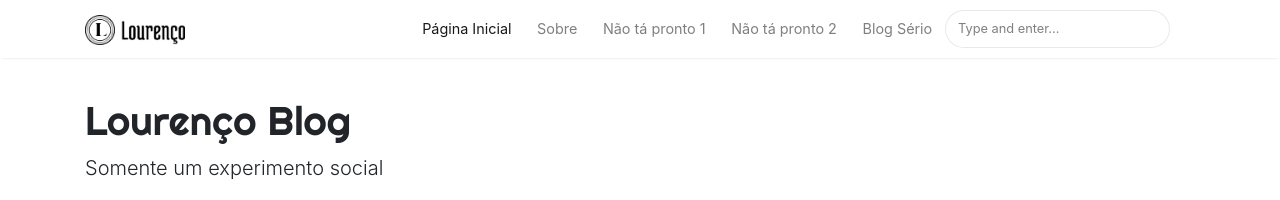
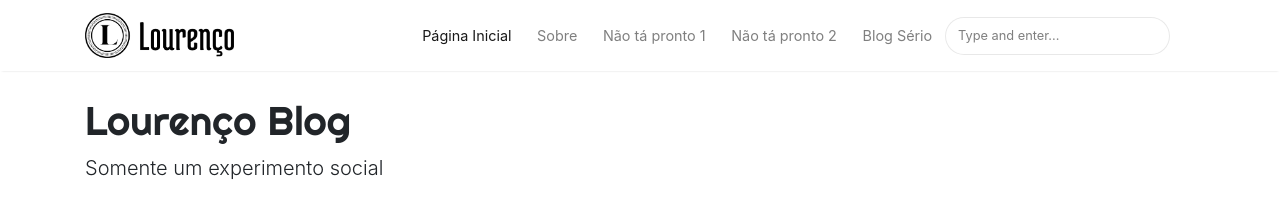
Before and after one commit to renelourenco/lourencoblog, a Jekyll site: the page built from index.html, in a window 1280 px wide. Shown: the top 200 px of the page. Built offline with Jekyll 4.4.1, drawn with Linux system fonts in a browser that asks for light colours; nearby versions of some CDN libraries; the list of posts is cut into pages by our own code.

Commit message:
Update screen.css

```diff
--- a/assets/css/screen.css
+++ b/assets/css/screen.css
@@ -300,7 +300,7 @@ span.post-read-more a:hover {
 }
 
 .mediumnavigation .navbar-brand img {
-    max-height: 30px;
+    max-height: 45px;
     margin-right: 5px;
 }
 
```
